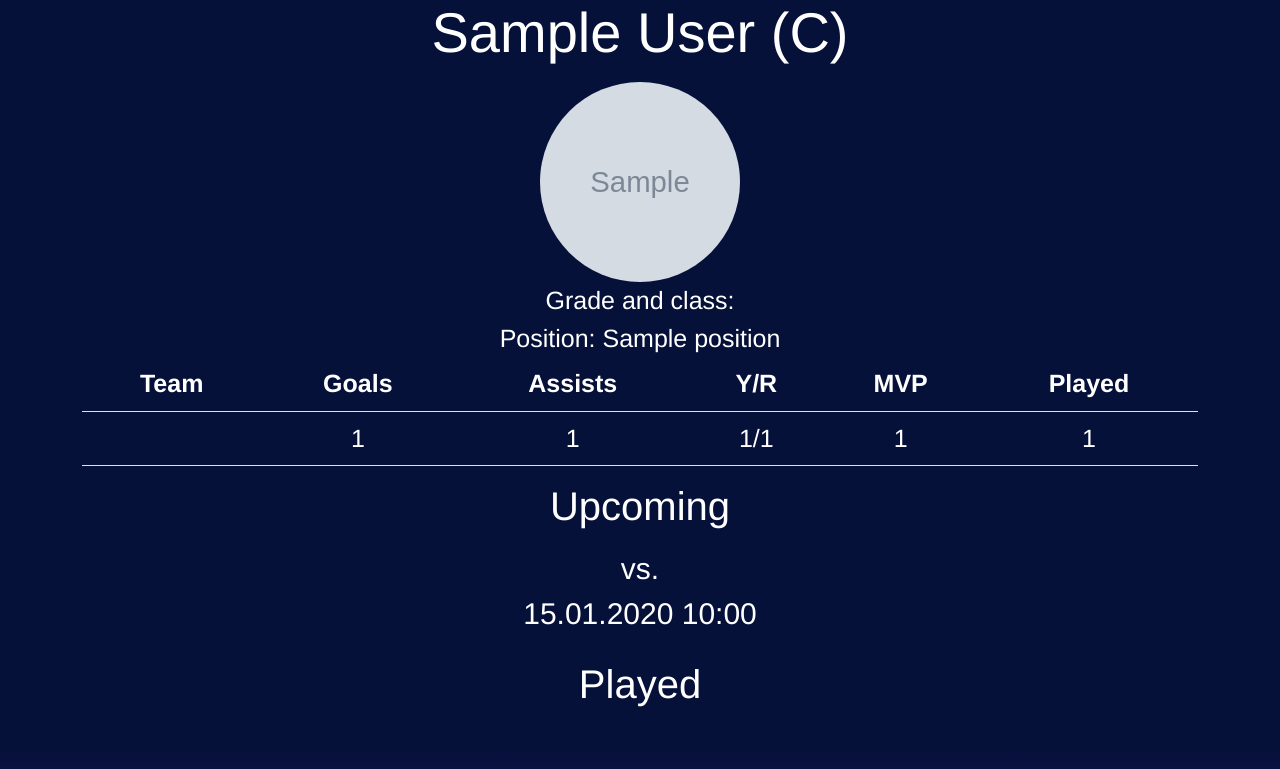
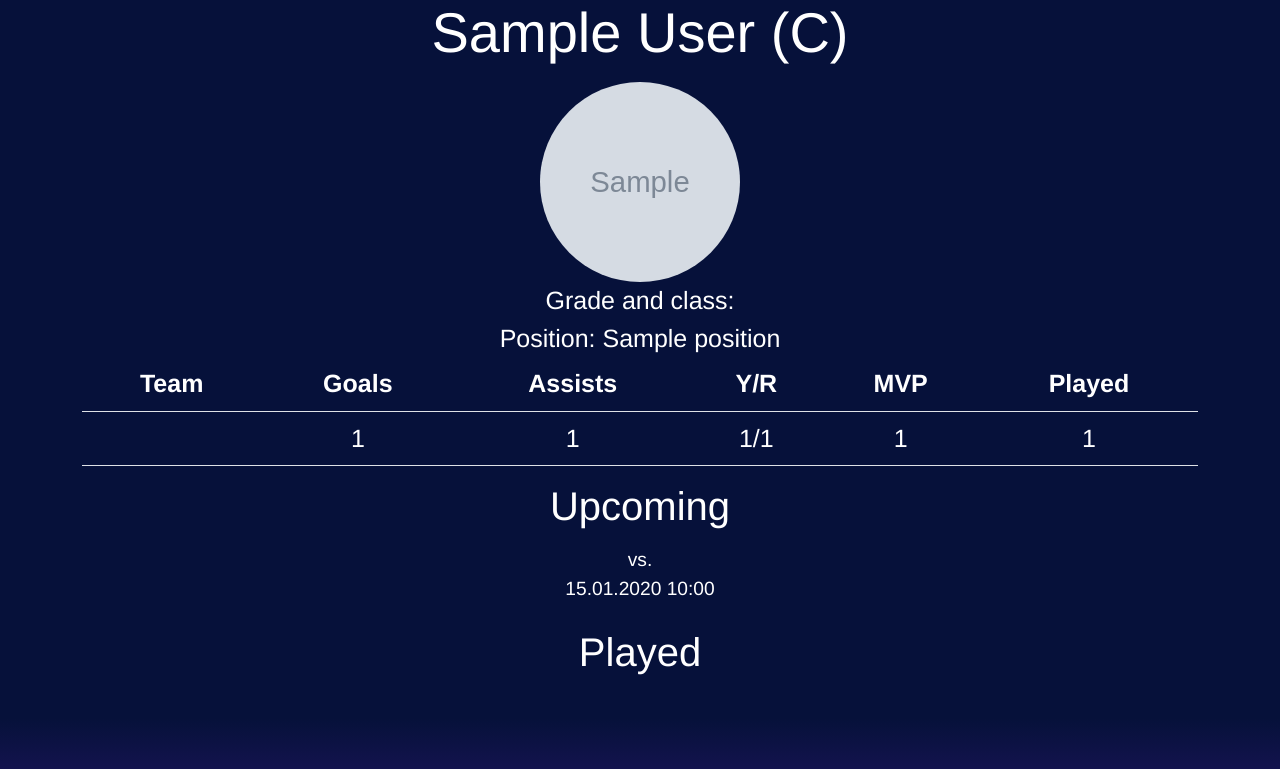
Before and after one commit to BorisAngelov23/smgCLFinalProject, a Django app: template templates/team/player_detail.html in a window 1280 px wide. Shown: the part 83-852 px from the top of the page. Run offline with Django 4.2, Linux system fonts and the light colour scheme; tables that the repository leaves empty hold one stand-in row (values such as "Sample post"); the template is opened without the code that fills it: values that come from a table or form of the project are taken from there, most other values are stand-ins (such as "Sample title", 1, 10 or a date in 2020); grey boxes marked "Sample" are stand-in pictures; data that the repository does not hold is empty; some libraries are stand-ins or nearby versions; some web fonts are replaced.

Commit message:
Update player_detail.html

```diff
--- a/templates/team/player_detail.html
+++ b/templates/team/player_detail.html
@@ -1,7 +1,8 @@
 {% extends 'core/base.html' %}
 {% load static %}
 {% block content %}
-    <main class="container" style="margin-top: 10px; font-size: 25px; text-align: center">
+    <main class="container" style="margin-top: 10px; text-align: center">
+        <div style=" font-size: 25px;">
         <header class="jumbotron jumbotron-fluid text-white text-center position-relative mb-3">
             <h1 class="display-4">
             {{ player.first_name }} {{ player.last_name }} {% if player.is_captain %} (C) {% endif %} {% if player.position == 'GK' %} (GK) {% endif %}
@@ -50,6 +51,7 @@
                     </tr>
                 </tbody>
             </table>
+        </div>
         {% include 'match/live_matches.html' %}
         {% include 'match/upcoming_matches.html' %}
         {% include 'match/played_matches.html' %}
```
Lines whose indentation alone changed are shown as unchanged.
